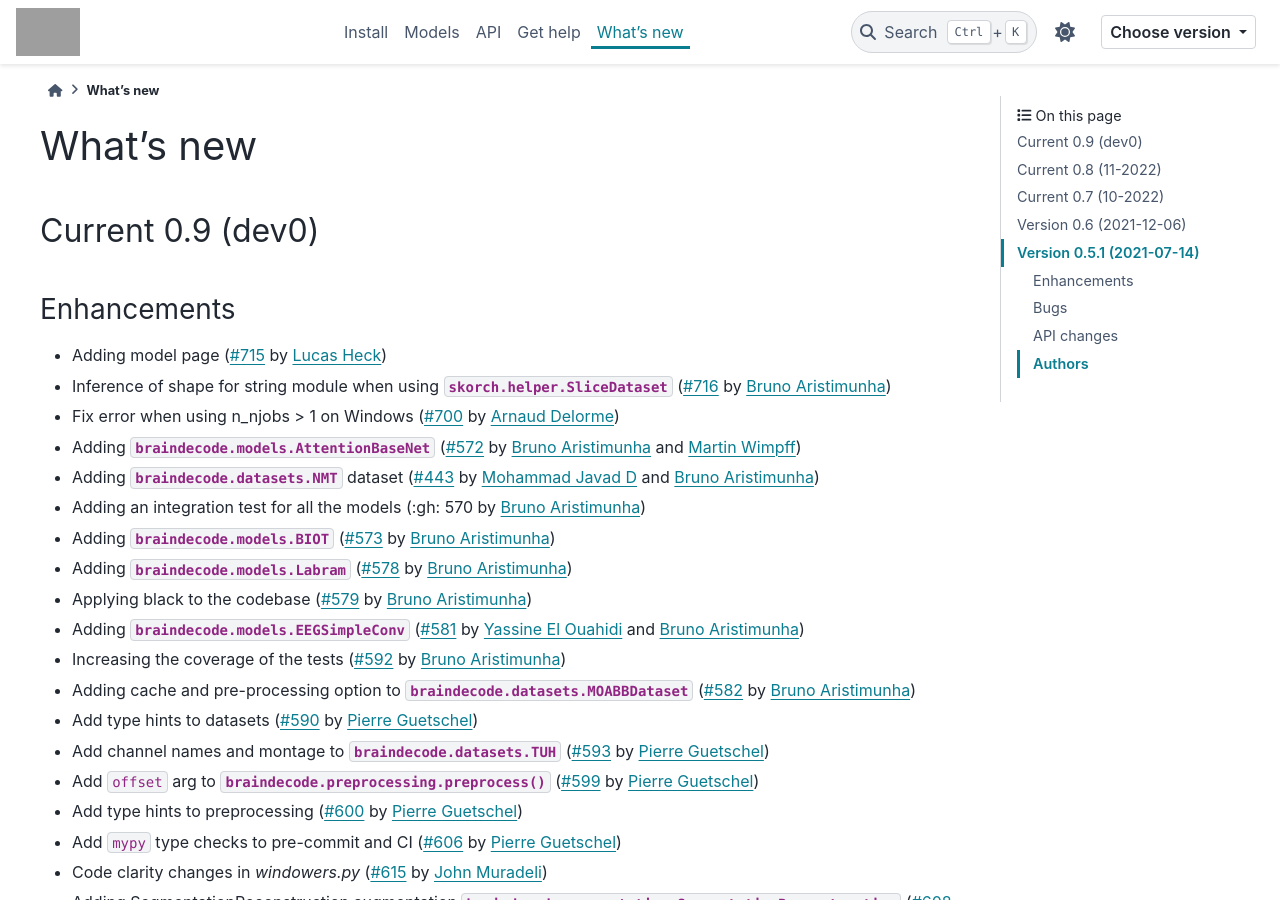
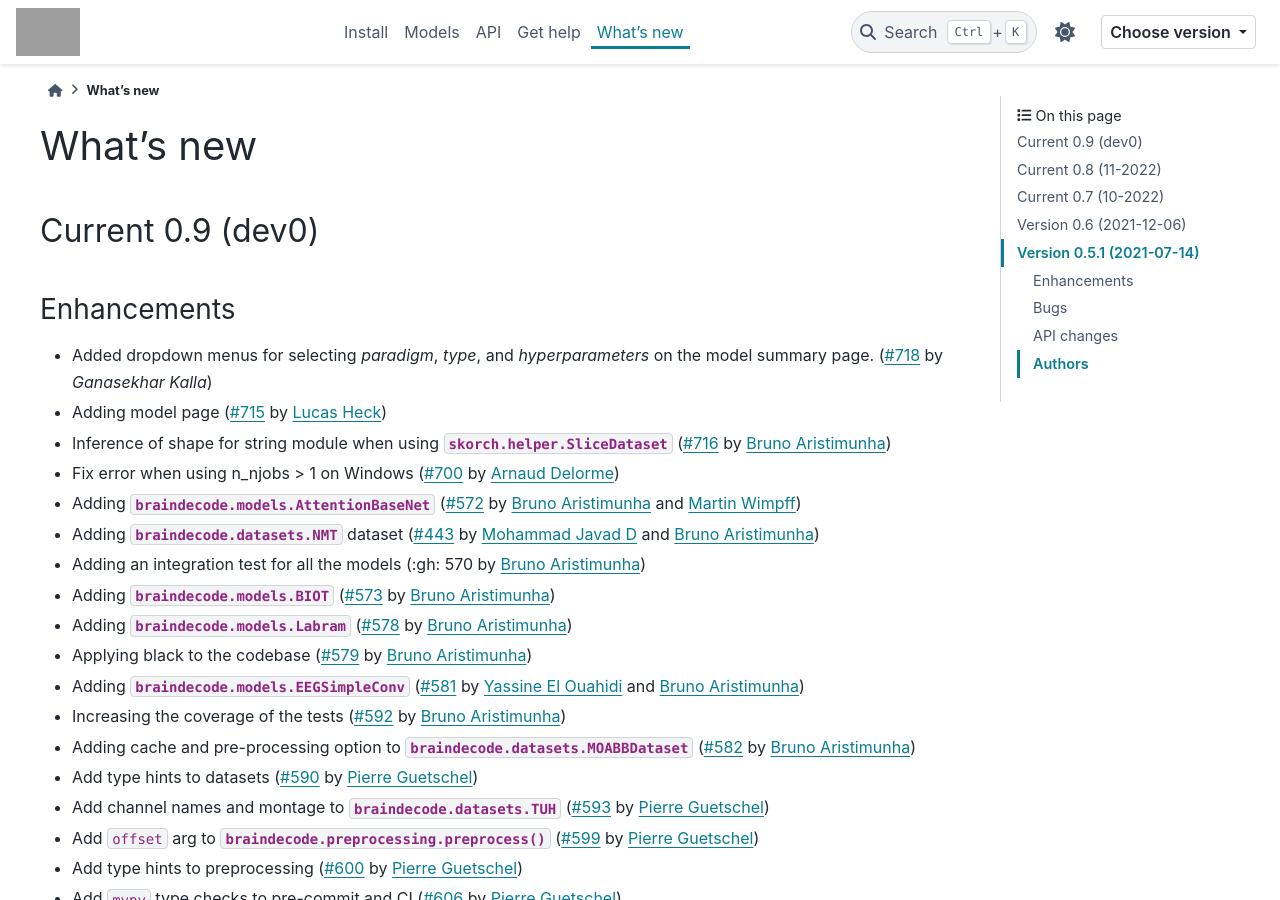
Before and after one commit to braindecode/braindecode, a Sphinx documentation site: the page built from docs/whats_new.rst, in a window 1280 px wide and 900 px high. Built offline with Sphinx 7.4.7 and the PyData theme 0.15.4, drawn with Linux system fonts in a browser that asks for light colours; pages that are not in the unit, such as notebooks, are missing from menus; comment, search, counter and statistics services are not loaded; grey boxes are pictures that could not be loaded.

Commit message:
Improve model summary page with better structure, tags, filters

```diff
--- a/docs/whats_new.rst
+++ b/docs/whats_new.rst
@@ -22,6 +22,7 @@
 
 Enhancements
 ~~~~~~~~~~~~
+- Added dropdown menus for selecting `paradigm`, `type`, and `hyperparameters` on the model summary page. (:gh:`718` by `Ganasekhar Kalla`)
 - Adding model page (:gh:`715` by `Lucas Heck`_)
 - Inference of shape for string module when using :class:`skorch.helper.SliceDataset` (:gh:`716` by `Bruno Aristimunha`_)
 - Fix error when using n_njobs > 1 on Windows (:gh:`700` by `Arnaud Delorme`_)
```
